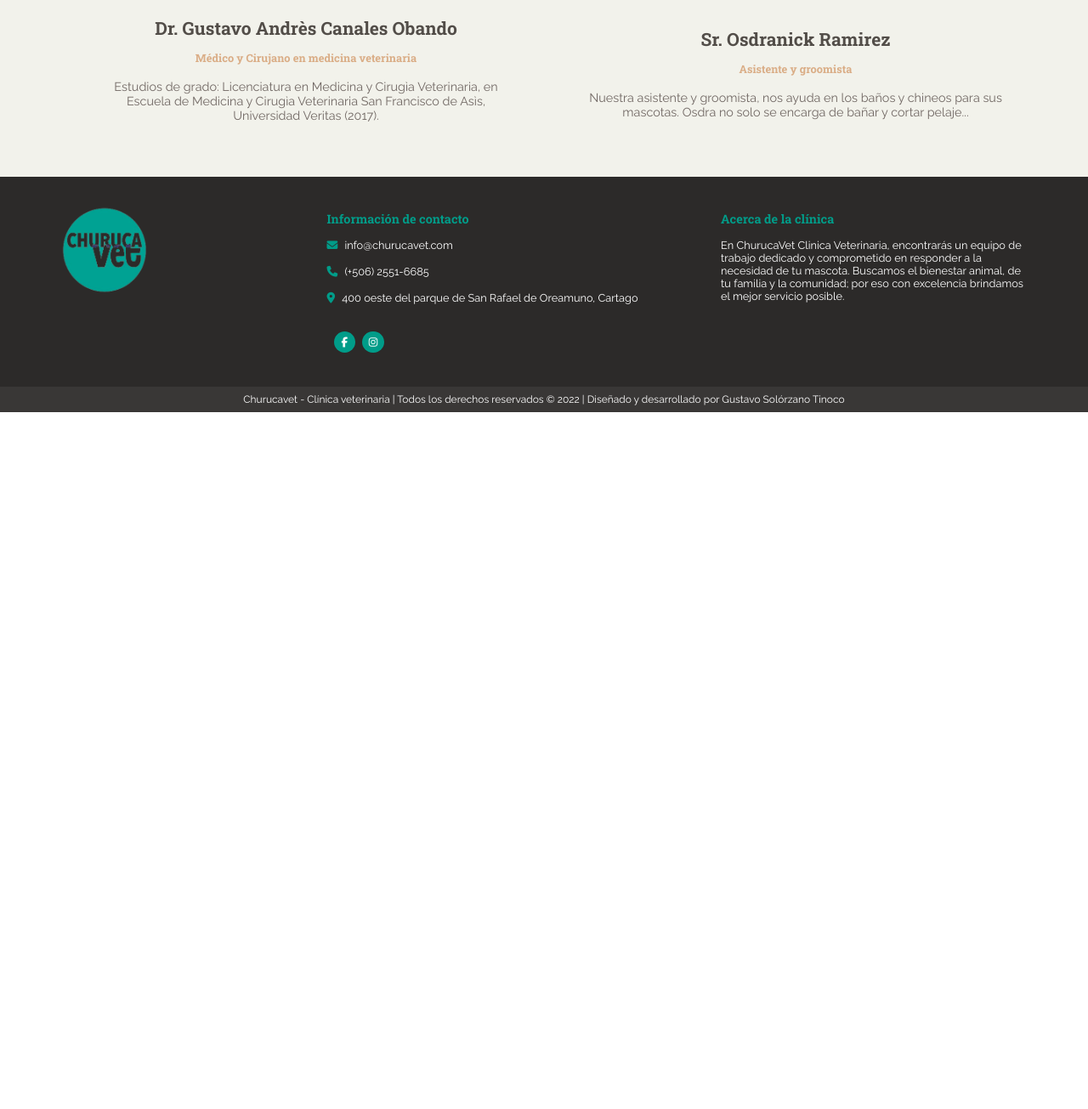
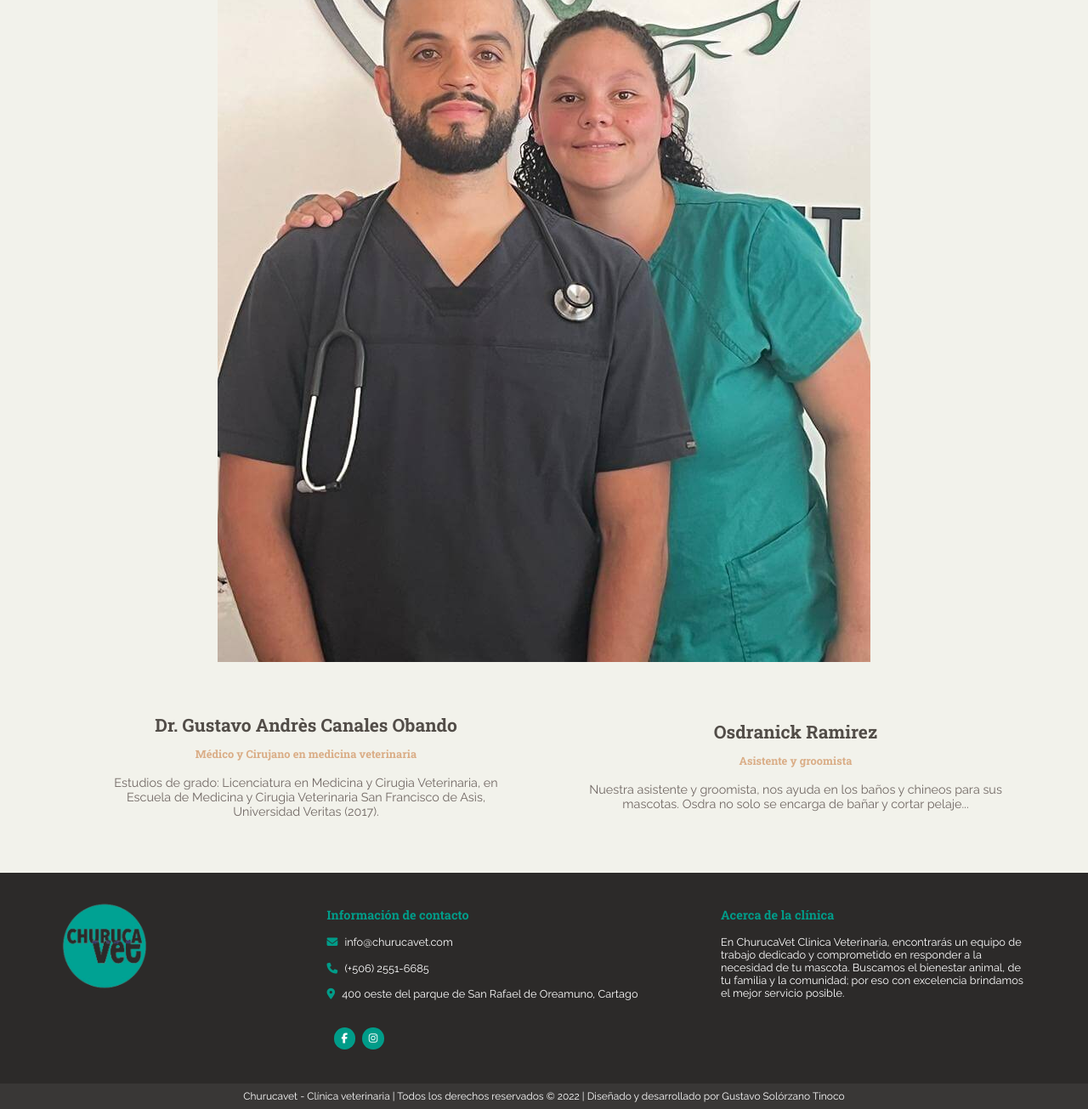
Before and after one commit to tavo1477/churucavet, a PHP site: page /churucavet/ in a window 1280 px wide. Shown: the part 4430-5735 px from the top of the page at 85% size. Before the commit the page ends 4915 px from the top, so only its background shows below. Run offline with PHP 8.4, Linux system fonts and the light colour scheme; some libraries are stand-ins or nearby versions.

Commit message:
Cambiando el estilo del módulo de veterinarios.php

```diff
--- a/views/paginas/modulos/veterinarios.php
+++ b/views/paginas/modulos/veterinarios.php
@@ -7,15 +7,25 @@
     <h3 class="veterinarios-subtitle center-content">Especialistas</h3>
     <h2 class="veterinarios-title center-content">Nuestros equipo</h2>
 
+
+    <div class="imagen-equipo center-content">
+
+        <img src="<?php echo $route ?>views/images/equipo.jpg" alt="Foto equipo">
+
+    </div>
+
     <div class="veterinarios-container l-container">
 
         <div class="veterinarios-item">
 
-            <img src="<?php echo $route ?>views/images/medico-veterinario.jpeg" alt="">
-
             <div class="veterinarios-item__info">
 
-               <h3 class="veterinario-nombre">Dr. Gustavo Andrès Canales Obando</h3>
+               <a href="#">
+
+                     <h3 class="veterinario-nombre">Dr. Gustavo Andrès Canales Obando</h3>
+
+                </a>
+
                <h4 class="veterinario-especialista">Médico y Cirujano en medicina veterinaria</h4>
 
                <p class="veterinarios-text">
@@ -31,11 +41,14 @@
 
         <div class="veterinarios-item">
 
-            <img src="<?php echo $route ?>views/images/groomista.jpg" alt="">
+            <div class="veterinarios-item__info" style="margin-top : .5rem;">
 
-            <div class="veterinarios-item__info" style="margin-top : .8rem;">
+               <a href="#">
 
-               <h3 class="veterinario-nombre">Sr. Osdranick Ramirez</h3>
+                    <h3 class="veterinario-nombre">Osdranick Ramirez</h3>
+
+               </a>
+
                <h4 class="veterinario-especialista">Asistente y groomista</h4>
 
                <p class="veterinarios-text">
```
